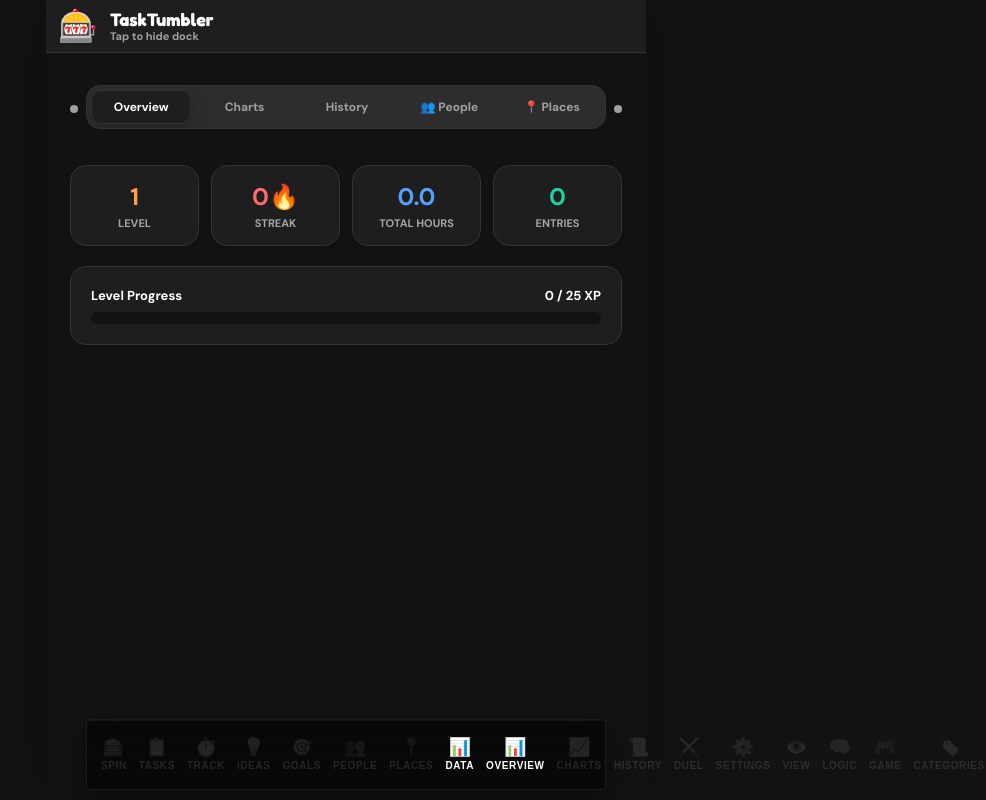
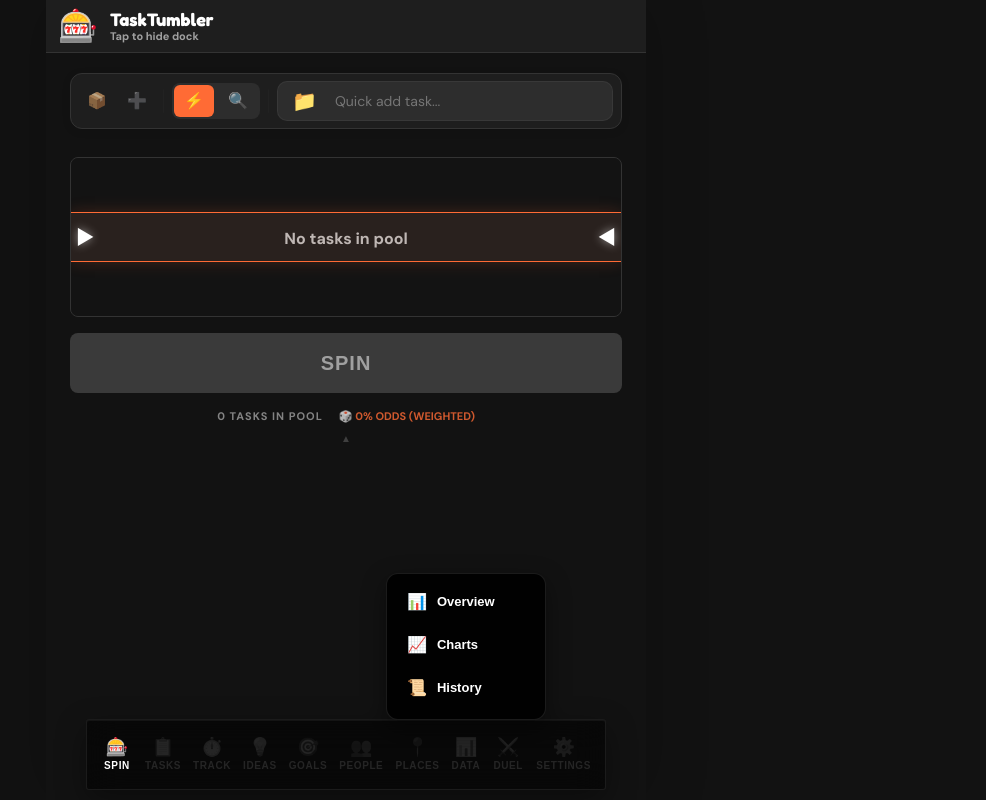
Before and after one commit to joeylamplighter/TaskTumbler, a React (Vite) app: page / in a window 1280 px wide. Both pictures are taken after a click on the button "📊 DATA". Shown: the whole page, without its empty margins (294-1280 px from the left). Built offline with nearby package versions, Linux system fonts and the light colour scheme.

Commit message:
Updated 10-core-header.jsx

```diff
--- a/js/logic/22-app.jsx
+++ b/js/logic/22-app.jsx
@@ -2131,24 +2131,24 @@ const removeSubCategory = (parentCat, subName) => {
 
   // Nav items (defensive visibleTabs + custom order + subtabs)
   const allNavItems = [
-    { key: "spin", icon: "🎰", label: "Spin", displayLabel: "Spin", isSubtab: false },
-    { key: "tasks", icon: "📋", label: "Tasks", displayLabel: "Tasks", isSubtab: false },
-    { key: "timer", icon: "⏱️", label: "Track", displayLabel: "Track", isSubtab: false },
-    { key: "lists", icon: "💡", label: "Ideas", displayLabel: "Ideas", isSubtab: false },
-    { key: "goals", icon: "🎯", label: "Goals", displayLabel: "Goals", isSubtab: false },
-    { key: "people", icon: "👥", label: "People", displayLabel: "People", isSubtab: false },
-    { key: "places", icon: "📍", label: "Places", displayLabel: "Places", isSubtab: false },
-    { key: "stats", icon: "📊", label: "Data", displayLabel: "Data", isSubtab: false },
-    { key: "stats:overview", icon: "📊", label: "Data: Overview", displayLabel: "Overview", isSubtab: true, parentTab: "stats" },
-    { key: "stats:charts", icon: "📈", label: "Data: Charts", displayLabel: "Charts", isSubtab: true, parentTab: "stats" },
-    { key: "stats:history", icon: "📜", label: "Data: History", displayLabel: "History", isSubtab: true, parentTab: "stats" },
-    { key: "duel", icon: "⚔️", label: "Duel", displayLabel: "Duel", isSubtab: false },
-    { key: "settings", icon: "⚙️", label: "Settings", displayLabel: "Settings", isSubtab: false },
-    { key: "settings:view", icon: "👁️", label: "Settings: View", displayLabel: "View", isSubtab: true, parentTab: "settings" },
-    { key: "settings:logic", icon: "🧠", label: "Settings: Logic", displayLabel: "Logic", isSubtab: true, parentTab: "settings" },
-    { key: "settings:game", icon: "🎮", label: "Settings: Game", displayLabel: "Game", isSubtab: true, parentTab: "settings" },
-    { key: "settings:cats", icon: "🏷️", label: "Settings: Categories", displayLabel: "Categories", isSubtab: true, parentTab: "settings" },
-    { key: "settings:data", icon: "💾", label: "Settings: Data", displayLabel: "Data", isSubtab: true, parentTab: "settings" },
+    { key: "spin", icon: "🎰", label: "Spin", displayLabel: "Spin" },
+    { key: "tasks", icon: "📋", label: "Tasks", displayLabel: "Tasks" },
+    { key: "timer", icon: "⏱️", label: "Track", displayLabel: "Track" },
+    { key: "lists", icon: "💡", label: "Ideas", displayLabel: "Ideas" },
+    { key: "goals", icon: "🎯", label: "Goals", displayLabel: "Goals" },
+    { key: "people", icon: "👥", label: "People", displayLabel: "People" },
+    { key: "places", icon: "📍", label: "Places", displayLabel: "Places" },
+    { key: "stats", icon: "📊", label: "Data", displayLabel: "Data", hasDropdown: true, dropdownItems: ["stats:overview", "stats:charts", "stats:history"] },
+    { key: "stats:overview", icon: "📊", label: "Overview", displayLabel: "Overview", groupLabel: "Data" },
+    { key: "stats:charts", icon: "📈", label: "Charts", displayLabel: "Charts", groupLabel: "Data" },
+    { key: "stats:history", icon: "📜", label: "History", displayLabel: "History", groupLabel: "Data" },
+    { key: "duel", icon: "⚔️", label: "Duel", displayLabel: "Duel" },
+    { key: "settings", icon: "⚙️", label: "Settings", displayLabel: "Settings", hasDropdown: true, dropdownItems: ["settings:view", "settings:logic", "settings:game", "settings:cats", "settings:data"] },
+    { key: "settings:view", icon: "👁️", label: "View", displayLabel: "View", groupLabel: "Settings" },
+    { key: "settings:logic", icon: "🧠", label: "Logic", displayLabel: "Logic", groupLabel: "Settings" },
+    { key: "settings:game", icon: "🎮", label: "Game", displayLabel: "Game", groupLabel: "Settings" },
+    { key: "settings:cats", icon: "🏷️", label: "Categories", displayLabel: "Cats", groupLabel: "Settings" },
+    { key: "settings:data", icon: "💾", label: "Data", displayLabel: "Data", groupLabel: "Settings" },
   ];
 
   // Apply custom order if available - always fallback to defaults first
--- a/js/ui/10-core-navbar.jsx
+++ b/js/ui/10-core-navbar.jsx
@@ -5,6 +5,9 @@
 // ===========================================
 
 function NavBar({ current, set, items, hidden, dockHidden, getCurrentSubtab }) {
+  const [openDropdown, setOpenDropdown] = React.useState(null);
+  const dropdownRefs = React.useRef({});
+
   // Hide completely if no items
   if (!items || items.length === 0) {
     return null;
@@ -25,6 +28,17 @@ function NavBar({ current, set, items, hidden, dockHidden, getCurrentSubtab }) {
     if (hash.includes('subView=overview')) return 'overview';
     return null;
   };
+
+  // Close dropdown when clicking outside
+  React.useEffect(() => {
+    const handleClickOutside = (e) => {
+      if (openDropdown && !Object.values(dropdownRefs.current).some(ref => ref?.contains(e.target))) {
+        setOpenDropdown(null);
+      }
+    };
+    document.addEventListener('mousedown', handleClickOutside);
+    return () => document.removeEventListener('mousedown', handleClickOutside);
+  }, [openDropdown]);
 
 const style = {
   position: 'fixed',
@@ -62,7 +76,10 @@ const style = {
   return (
     <div style={style}>
       {(items || []).map((item) => {
-        // Handle subtabs and regular tabs
+        // Skip items that are in dropdown groups (those with groupLabel)
+        if (item.groupLabel) return null;
+
+        // Handle tabs with dropdowns and regular tabs
         let active = false;
         if (item.key.includes(':')) {
           const [parentTab, subtab] = item.key.split(':');
@@ -77,6 +94,141 @@ const style = {
         } else {
           active = current === item.key;
         }
+
+        // Check if any dropdown item is active
+        const hasActiveChild = item.hasDropdown && item.dropdownItems?.some(childKey => {
+          if (childKey.startsWith('stats:')) {
+            const subtab = childKey.split(':')[1];
+            return current === 'stats' && checkSubtab() === subtab;
+          }
+          if (childKey.startsWith('settings:')) {
+            const subtab = childKey.split(':')[1];
+            const hash = window.location.hash;
+            const match = hash.match(/[?&]view=([^&]+)/);
+            const currentSubtab = match ? match[1].toLowerCase() : 'view';
+            return current === 'settings' && currentSubtab === subtab;
+          }
+          return false;
+        });
+
+        const isActive = active || hasActiveChild;
+
+        if (item.hasDropdown) {
+          return (
+            <div
+              key={item.key}
+              ref={(el) => { dropdownRefs.current[item.key] = el; }}
+              style={{ flex: 1, position: 'relative' }}
+            >
+              <button
+                onClick={() => {
+                  if (openDropdown === item.key) {
+                    setOpenDropdown(null);
+                  } else {
+                    setOpenDropdown(item.key);
+                  }
+                }}
+                style={{
+                  width: '100%',
+                  background: 'transparent',
+                  border: 'none',
+                  color: isActive ? 'white' : 'rgba(255,255,255,0.30)',
+                  padding: '10px 6px',
+                  borderRadius: 20,
+                  cursor: 'pointer',
+                  display: 'flex',
+                  flexDirection: 'column',
+                  alignItems: 'center',
+                  gap: 4,
+                  filter: isActive ? 'none' : 'grayscale(100%)',
+                  opacity: isActive ? 1 : 0.4,
+                  transition: 'all 0.2s ease'
+                }}
+                title={item.label}
+              >
+                <div style={{fontSize: 18, lineHeight: '18px'}}>{item.icon}</div>
+                <div style={{fontSize: 10, fontWeight: 800, letterSpacing: 0.6, textTransform: 'uppercase'}}>
+                  {item.displayLabel || item.label}
+                </div>
+              </button>
+
+              {openDropdown === item.key && (
+                <div
+                  style={{
+                    position: 'absolute',
+                    bottom: '100%',
+                    left: '50%',
+                    transform: 'translateX(-50%)',
+                    marginBottom: 8,
+                    background: 'rgba(0,0,0,0.9)',
+                    backdropFilter: 'blur(16px)',
+                    border: '1px solid rgba(255,255,255,0.1)',
+                    borderRadius: 12,
+                    padding: '8px',
+                    minWidth: 160,
+                    boxShadow: '0 8px 24px rgba(0,0,0,0.4)',
+                    zIndex: 1000
+                  }}
+                >
+                  {(item.dropdownItems || []).map((childKey) => {
+                    const childItem = items.find(i => i.key === childKey);
+                    if (!childItem) return null;
+
+                    let childActive = false;
+                    if (childKey.startsWith('stats:')) {
+                      const subtab = childKey.split(':')[1];
+                      childActive = current === 'stats' && checkSubtab() === subtab;
+                    } else if (childKey.startsWith('settings:')) {
+                      const subtab = childKey.split(':')[1];
+                      const hash = window.location.hash;
+                      const match = hash.match(/[?&]view=([^&]+)/);
+                      const currentSubtab = match ? match[1].toLowerCase() : 'view';
+                      childActive = current === 'settings' && currentSubtab === subtab;
+                    }
+
+                    return (
+                      <button
+                        key={childKey}
+                        onClick={() => {
+                          set(childKey);
+                          setOpenDropdown(null);
+                        }}
+                        style={{
+                          width: '100%',
+                          background: childActive ? 'var(--primary)' : 'transparent',
+                          border: 'none',
+                          color: 'white',
+                          padding: '10px 12px',
+                          borderRadius: 8,
+                          cursor: 'pointer',
+                          display: 'flex',
+                          alignItems: 'center',
+                          gap: 10,
+                          fontSize: 13,
+                          fontWeight: 600,
+                          textAlign: 'left',
+                          transition: 'all 0.2s ease',
+                          marginBottom: 4
+                        }}
+                        onMouseEnter={(e) => {
+                          if (!childActive) e.currentTarget.style.background = 'rgba(255,255,255,0.1)';
+                        }}
+                        onMouseLeave={(e) => {
+                          if (!childActive) e.currentTarget.style.background = 'transparent';
+                        }}
+                        title={childItem.label}
+                      >
+                        <span style={{ fontSize: 16 }}>{childItem.icon}</span>
+                        <span>{childItem.displayLabel || childItem.label}</span>
+                      </button>
+                    );
+                  })}
+                </div>
+              )}
+            </div>
+          );
+        }
+
         return (
           <button
             key={item.key}
@@ -88,7 +240,7 @@ const style = {
               flex: 1,
               background: 'transparent',
               border: 'none',
-              color: active ? 'white' : 'rgba(255,255,255,0.30)',
+              color: isActive ? 'white' : 'rgba(255,255,255,0.30)',
               padding: '10px 6px',
               borderRadius: 20,
               cursor: 'pointer',
@@ -96,8 +248,8 @@ const style = {
               flexDirection: 'column',
               alignItems: 'center',
               gap: 4,
-              filter: active ? 'none' : 'grayscale(100%)',
-              opacity: active ? 1 : 0.4,
+              filter: isActive ? 'none' : 'grayscale(100%)',
+              opacity: isActive ? 1 : 0.4,
               transition: 'all 0.2s ease'
             }}
             title={item.label}
```
Also changed, not shown: js/ui/10-core-header.jsx (+41 -24 lines).
